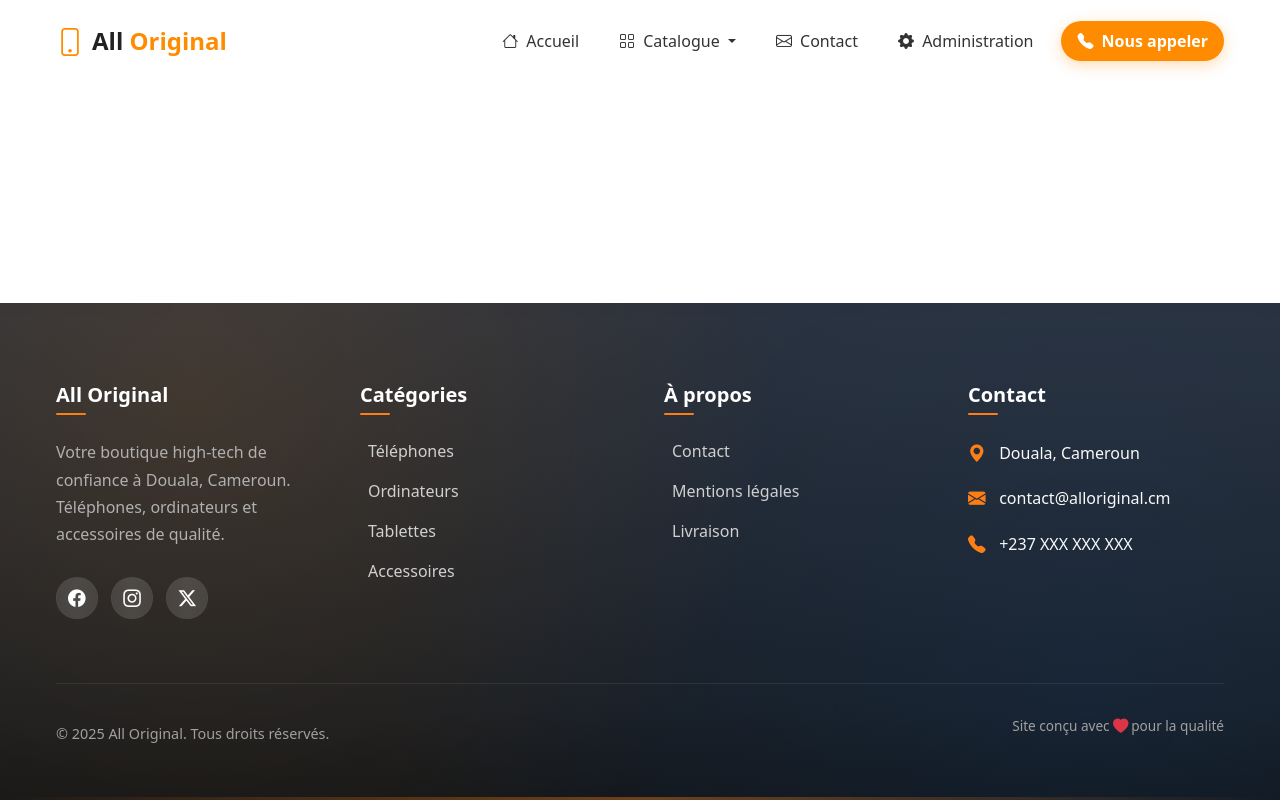
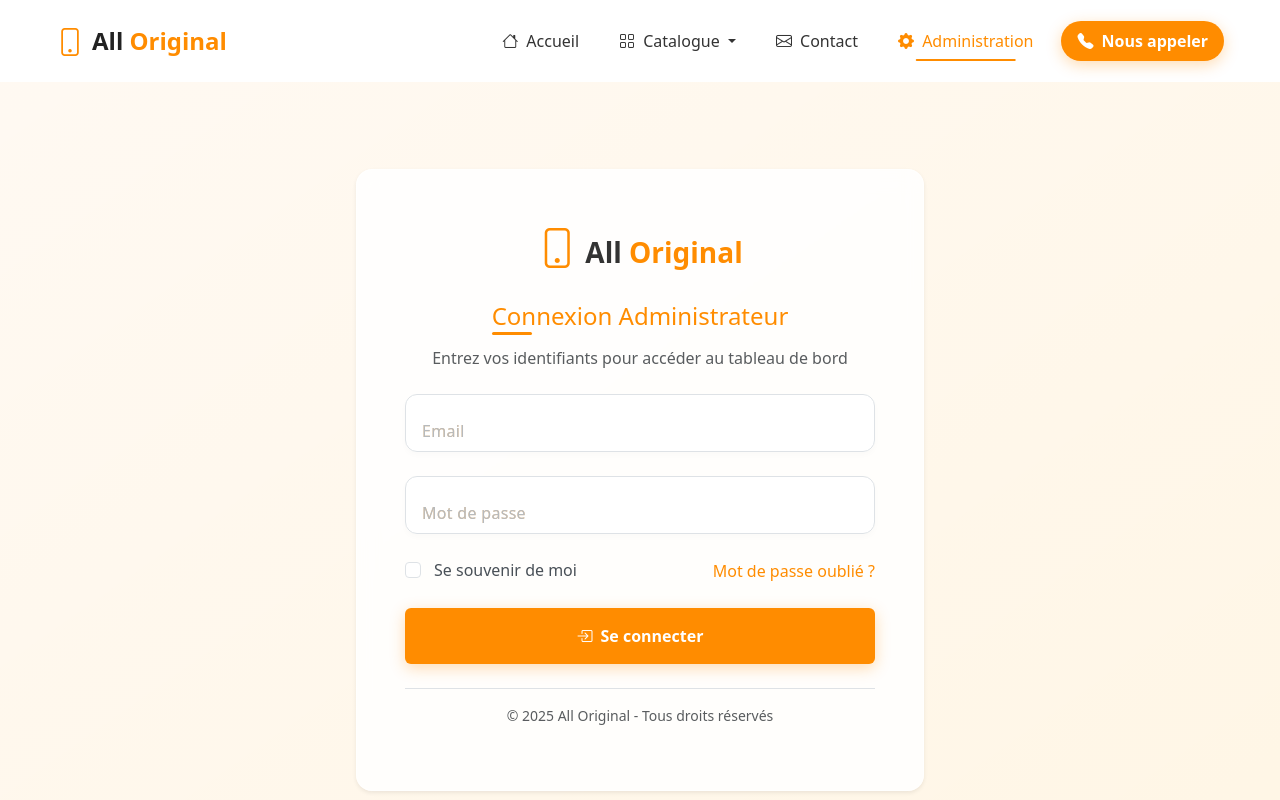
Before and after one commit to MARKUPsoft-corp/AllOriginal, a Nuxt app: page /admin/login in a window 1280 px wide. Shown: the top 800 px of the page. Built offline with nearby package versions, Linux system fonts and the light colour scheme.

Commit message:
ajout de la page de login pour l'administration

```diff
--- a/components/Navbar.vue
+++ b/components/Navbar.vue
@@ -72,7 +72,7 @@
               </NuxtLink>
             </li>
             <li class="nav-item">
-              <NuxtLink to="/admin" class="nav-link px-3 py-2 mx-1 position-relative admin-link" exact-active-class="active">
+              <NuxtLink to="/admin/login" class="nav-link px-3 py-2 mx-1 position-relative admin-link" exact-active-class="active">
                 <i class="bi bi-gear-fill me-1"></i> Administration
                 <span class="nav-indicator"></span>
               </NuxtLink>
--- /dev/null
+++ b/layouts/admin.vue
@@ -0,0 +1,47 @@
+<template>
+  <div>
+    <slot />
+  </div>
+</template>
+
+<script setup>
+const router = useRouter();
+const route = useRoute();
+
+// Vérification d'authentification à chaque navigation dans les pages admin
+onMounted(() => {
+  if (process.client) {
+    checkAuthentication();
+  }
+});
+
+const checkAuthentication = () => {
+  // Ignorer la vérification pour la page de login
+  if (route.path === '/admin/login') {
+    return;
+  }
+
+  // Vérifier si l'utilisateur est authentifié
+  const isAuthenticated = localStorage.getItem('admin_token') || sessionStorage.getItem('admin_token');
+
+  // Si non authentifié, rediriger vers la page de login
+  if (!isAuthenticated) {
+    console.log('Non authentifié, redirection vers login');
+    router.push('/admin/login');
+  }
+};
+
+// Écouter les changements de route
+const unwatchRoute = router.afterEach(() => {
+  if (process.client && route.path !== '/admin/login') {
+    checkAuthentication();
+  }
+});
+
+// Nettoyer l'écouteur de route quand le composant est démonté
+onUnmounted(() => {
+  if (unwatchRoute) {
+    unwatchRoute();
+  }
+});
+</script>
--- a/pages/admin/index.vue
+++ b/pages/admin/index.vue
@@ -171,6 +171,7 @@
 <script setup>
 import { ref, onMounted } from 'vue';
 import '~/assets/css/admin-styles.css';
+
 
 // Données simulées pour la démo - à remplacer par des données réelles
 const productCount = ref(0);
--- /dev/null
+++ b/pages/admin/login.vue
@@ -0,0 +1,247 @@
+<template>
+  <div class="login-page position-relative">
+    <!-- Fond avec particules -->
+    <div id="particles-admin-login" class="particles-container"></div>
+
+    <!-- Section Formulaire de connexion -->
+    <section class="login-form-section py-5 position-relative overflow-hidden d-flex align-items-center min-vh-100">
+      <div class="container">
+        <div class="row justify-content-center">
+          <div class="col-lg-6">
+            <div class="admin-card rounded-4 shadow-sm p-4 p-lg-5">
+              <div class="text-center mb-4">
+                <div class="brand-logo mb-4">
+                  <i class="bi bi-phone text-orange fs-1"></i>
+                  <span class="brand-text fw-bold fs-3 ms-2">All <span class="text-orange">Original</span></span>
+                </div>
+                <h3 class="mb-3 fs-4 text-gradient">Connexion Administrateur</h3>
+                <p class="text-muted">Entrez vos identifiants pour accéder au tableau de bord</p>
+              </div>
+
+              <form @submit.prevent="login">
+                <div class="mb-4">
+                  <div class="form-floating custom-floating">
+                    <input
+                      type="email"
+                      class="form-control custom-form-control"
+                      id="loginEmail"
+                      placeholder="Email"
+                      v-model="email"
+                      required
+                    >
+                    <label for="loginEmail">Email</label>
+                  </div>
+                </div>
+
+                <div class="mb-4">
+                  <div class="form-floating custom-floating">
+                    <input
+                      type="password"
+                      class="form-control custom-form-control"
+                      id="loginPassword"
+                      placeholder="Mot de passe"
+                      v-model="password"
+                      required
+                    >
+                    <label for="loginPassword">Mot de passe</label>
+                  </div>
+                </div>
+
+                <div class="d-flex justify-content-between align-items-center mb-4">
+                  <div class="form-check">
+                    <input class="form-check-input" type="checkbox" id="rememberMe" v-model="rememberMe">
+                    <label class="form-check-label" for="rememberMe">
+                      Se souvenir de moi
+                    </label>
+                  </div>
+                  <a href="#" class="text-orange text-decoration-none" @click.prevent="forgotPassword">
+                    Mot de passe oublié ?
+                  </a>
+                </div>
+
+                <button type="submit" class="btn btn-primary w-100 py-3 shine-effect btn-animated">
+                  <i class="bi bi-box-arrow-in-right me-2"></i> Se connecter
+                </button>
+
+                <div class="text-center mt-4">
+                  <div class="border-top pt-3">
+                    <p class="text-muted small">
+                      &copy; {{ new Date().getFullYear() }} All Original - Tous droits réservés
+                    </p>
+                  </div>
+                </div>
+              </form>
+            </div>
+
+            <!-- Message d'erreur -->
+            <div v-if="errorMessage" class="alert alert-danger mt-4 text-center rounded-3 animate__animated animate__fadeIn">
+              <i class="bi bi-exclamation-triangle-fill me-2"></i> {{ errorMessage }}
+            </div>
+          </div>
+        </div>
+      </div>
+    </section>
+  </div>
+</template>
+
+<script setup>
+import { ref, onMounted } from 'vue';
+import { useRouter } from '#app';
+import '~/assets/css/admin-styles.css';
+
+// Router pour la redirection
+const router = useRouter();
+
+// États
+const email = ref('');
+const password = ref('');
+const rememberMe = ref(false);
+const errorMessage = ref('');
+
+// Méthode de connexion
+const login = () => {
+  // Réinitialiser le message d'erreur
+  errorMessage.value = '';
+
+  // Simuler une vérification d'identifiants
+  // Dans un vrai backend, vous feriez une requête API ici
+  if (email.value === 'admin@alloriginal.com' && password.value === 'admin123') {
+    // Simuler un délai de chargement
+    setTimeout(() => {
+      // Stockage du token (simulé)
+      if (rememberMe.value) {
+        localStorage.setItem('admin_token', 'fake_token_for_demo');
+      } else {
+        sessionStorage.setItem('admin_token', 'fake_token_for_demo');
+      }
+
+      // Rediriger vers le tableau de bord de manière simple
+      console.log('Redirection vers le tableau de bord...');
+      setTimeout(() => {
+        window.location.href = '/admin';
+      }, 100);
+    }, 800);
+  } else {
+    // Afficher un message d'erreur
+    errorMessage.value = 'Email ou mot de passe incorrect. Veuillez réessayer.';
+  }
+};
+
+// Mot de passe oublié
+const forgotPassword = () => {
+  alert('Un email de réinitialisation a été envoyé à votre adresse email (fonctionnalité simulée).');
+};
+
+onMounted(() => {
+  // Supprimer les tokens existants pour forcer la connexion
+  localStorage.removeItem('admin_token');
+  sessionStorage.removeItem('admin_token');
+
+  // Initialiser particles.js avec beaucoup plus de particules
+  if (window.particlesJS) {
+    window.particlesJS('particles-admin-login', {
+      particles: {
+        number: { value: 150, density: { enable: true, value_area: 800 } },
+        color: { value: ['#FF8C00', '#FFA500', '#FFD700', '#FF6B6B', '#FF9E80', '#FFB347', '#FF7F50'] },
+        shape: { type: ['circle', 'triangle', 'polygon', 'star'], polygon: { nb_sides: 6 } },
+        opacity: { value: 0.3, random: true, anim: { enable: true, speed: 1, opacity_min: 0.1, sync: false } },
+        size: { value: 8, random: true, anim: { enable: true, speed: 2, size_min: 2, sync: false } },
+        line_linked: { enable: true, distance: 150, color: '#FF8C00', opacity: 0.25, width: 1.2 },
+        move: { enable: true, speed: 2.5, direction: 'none', random: true, straight: false, out_mode: 'out', bounce: false, attract: { enable: true, rotateX: 600, rotateY: 1200 } }
+      },
+      interactivity: {
+        detect_on: 'canvas',
+        events: { onhover: { enable: true, mode: 'grab' }, onclick: { enable: true, mode: 'push' }, resize: true },
+        modes: { grab: { distance: 140, line_linked: { opacity: 0.3 } } }
+      },
+      retina_detect: true
+    });
+  }
+
+  // Initialiser AOS
+  if (window.AOS) {
+    window.AOS.init({
+      duration: 800,
+      easing: 'ease-out-cubic',
+      once: true
+    });
+  }
+});
+</script>
+
+<style scoped>
+/* Hero section moins haute */
+.admin-hero-section-sm {
+  padding-top: 100px;
+  padding-bottom: 70px;
+  position: relative;
+  min-height: 30vh;
+  background: linear-gradient(145deg, rgba(255, 255, 255, 0.5) 0%, rgba(248, 249, 250, 0.5) 100%);
+}
+
+.wave-shape-bottom {
+  position: absolute;
+  bottom: -1px;
+  left: 0;
+  width: 100%;
+  line-height: 0;
+  direction: ltr;
+}
+
+.wave-shape-bottom svg {
+  display: block;
+  width: 100%;
+  height: 40px;
+}
+
+/* Login page */
+.login-page {
+  background: linear-gradient(145deg, rgba(255, 140, 0, 0.05) 0%, rgba(255, 165, 0, 0.1) 100%);
+  min-height: 100vh;
+  display: flex;
+  flex-direction: column;
+}
+
+.particles-container {
+  position: absolute;
+  top: 0;
+  left: 0;
+  width: 100%;
+  height: 100%;
+  z-index: 1;
+}
+
+.login-form-section {
+  z-index: 2;
+  flex: 1;
+}
+
+.admin-card {
+  backdrop-filter: blur(10px);
+  background-color: rgba(255, 255, 255, 0.85);
+  border: 1px solid rgba(255, 255, 255, 0.5);
+  transition: all 0.3s ease;
+}
+
+.admin-card:hover {
+  box-shadow: 0 10px 30px rgba(0, 0, 0, 0.08) !important;
+  transform: translateY(-5px);
+}
+
+/* Animation bouton */
+@keyframes pulse-border {
+  0% {
+    box-shadow: 0 0 0 0 rgba(var(--bs-primary-rgb), 0.4);
+  }
+  70% {
+    box-shadow: 0 0 0 10px rgba(var(--bs-primary-rgb), 0);
+  }
+  100% {
+    box-shadow: 0 0 0 0 rgba(var(--bs-primary-rgb), 0);
+  }
+}
+
+.btn-primary:focus {
+  animation: pulse-border 1.5s infinite;
+}
+</style>
```
Also changed, not shown: middleware/auth.js (added, +17 -0 lines).
